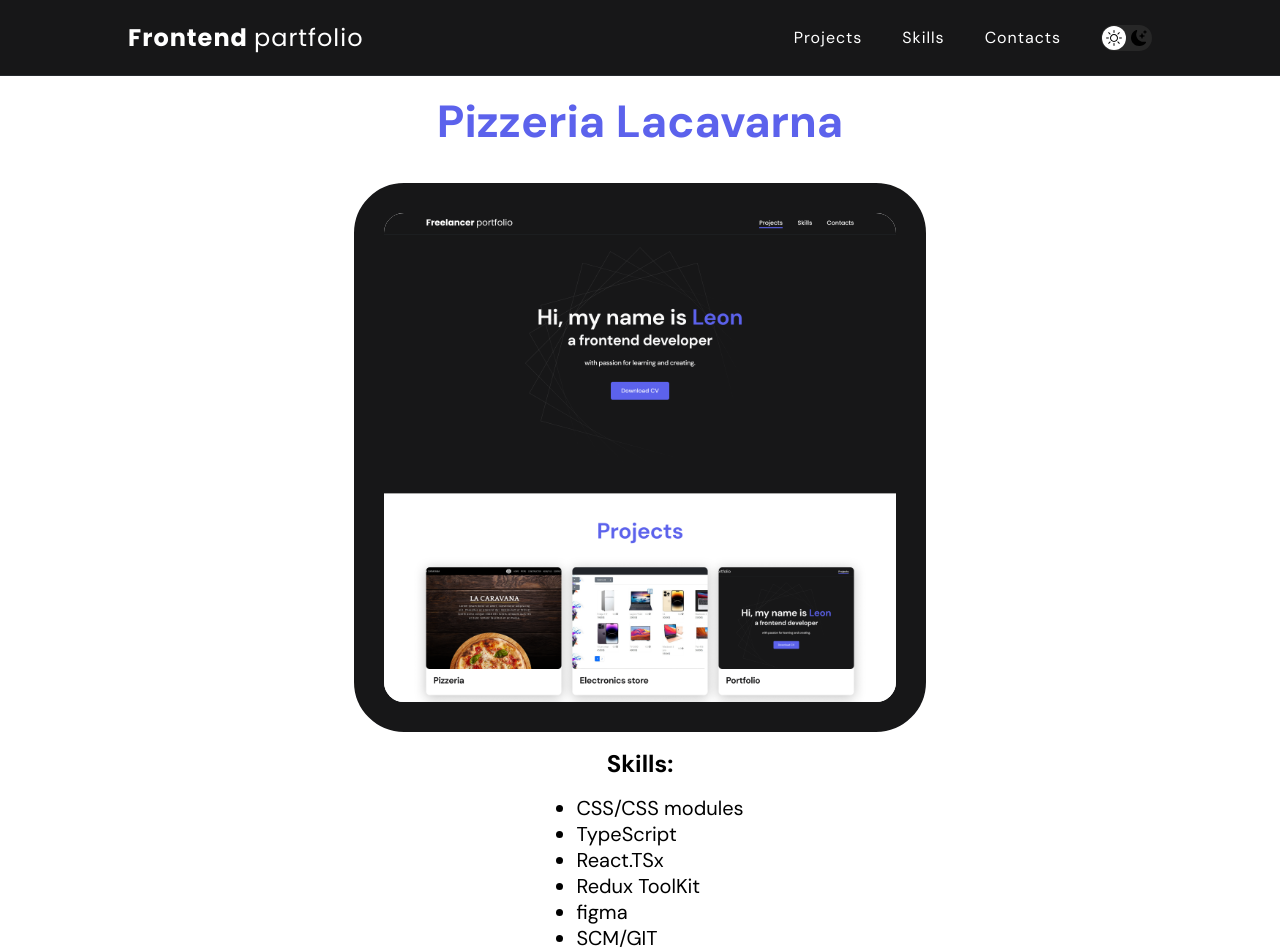
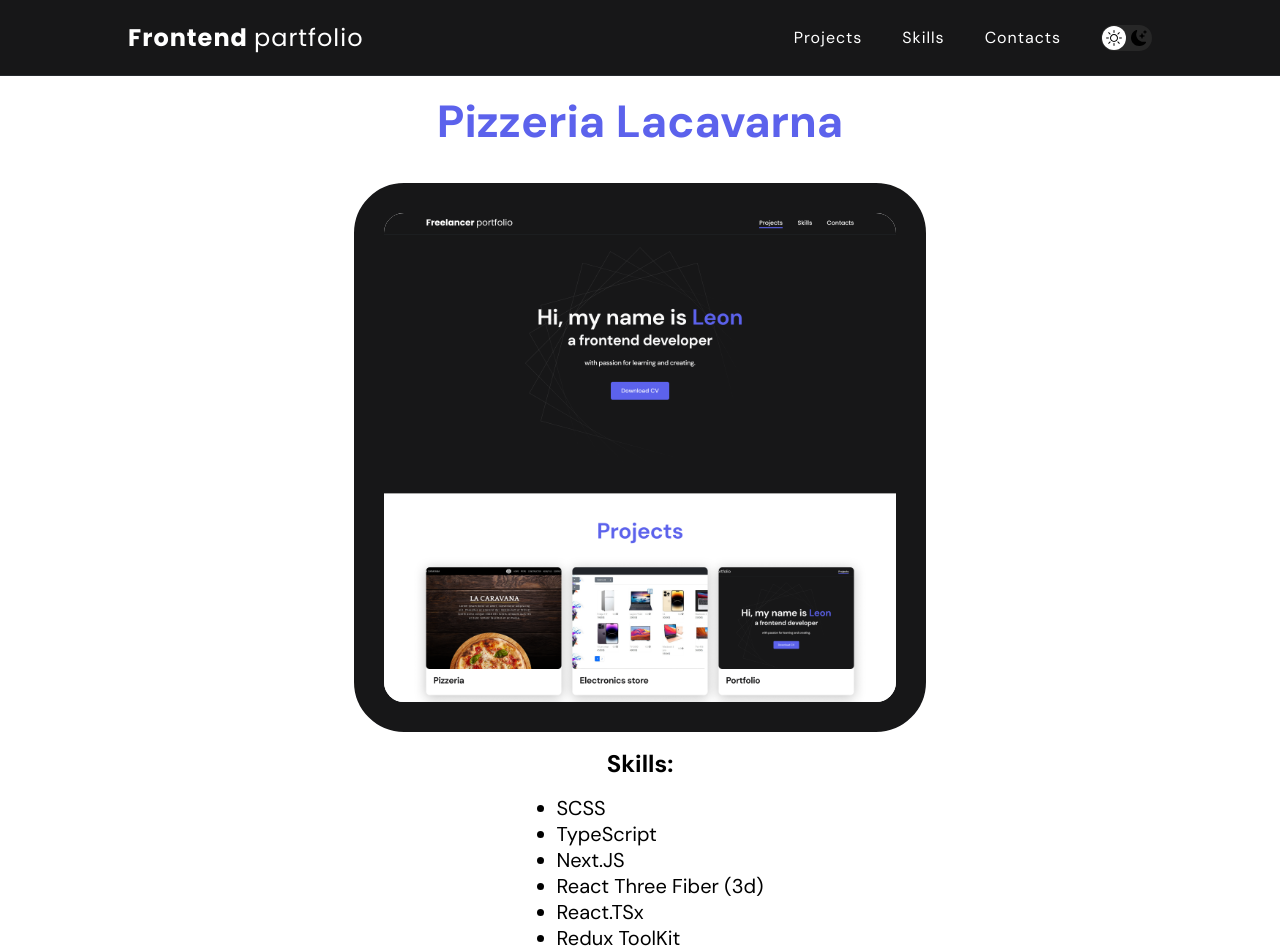
Before and after one commit to leonVoyt/portfolio_next, a Next.js app: page /projects/portfolio in a window 1280 px wide. Shown: the top 952 px of the page. Built offline with nearby package versions, Linux system fonts and the light colour scheme.

Commit message:
skills port

```diff
--- a/pages/projects/portfolio.tsx
+++ b/pages/projects/portfolio.tsx
@@ -22,8 +22,10 @@ const portfolio = () => {
           <div className="skills">
             <h2>Skills:</h2>
             <ul>
-              <li>CSS/CSS modules</li>
+              <li>SCSS</li>
               <li>TypeScript</li>
+              <li>Next.JS</li>
+              <li>React Three Fiber (3d)</li>
               <li>React.TSx</li>
               <li>Redux ToolKit</li>
               <li>figma</li>
```
